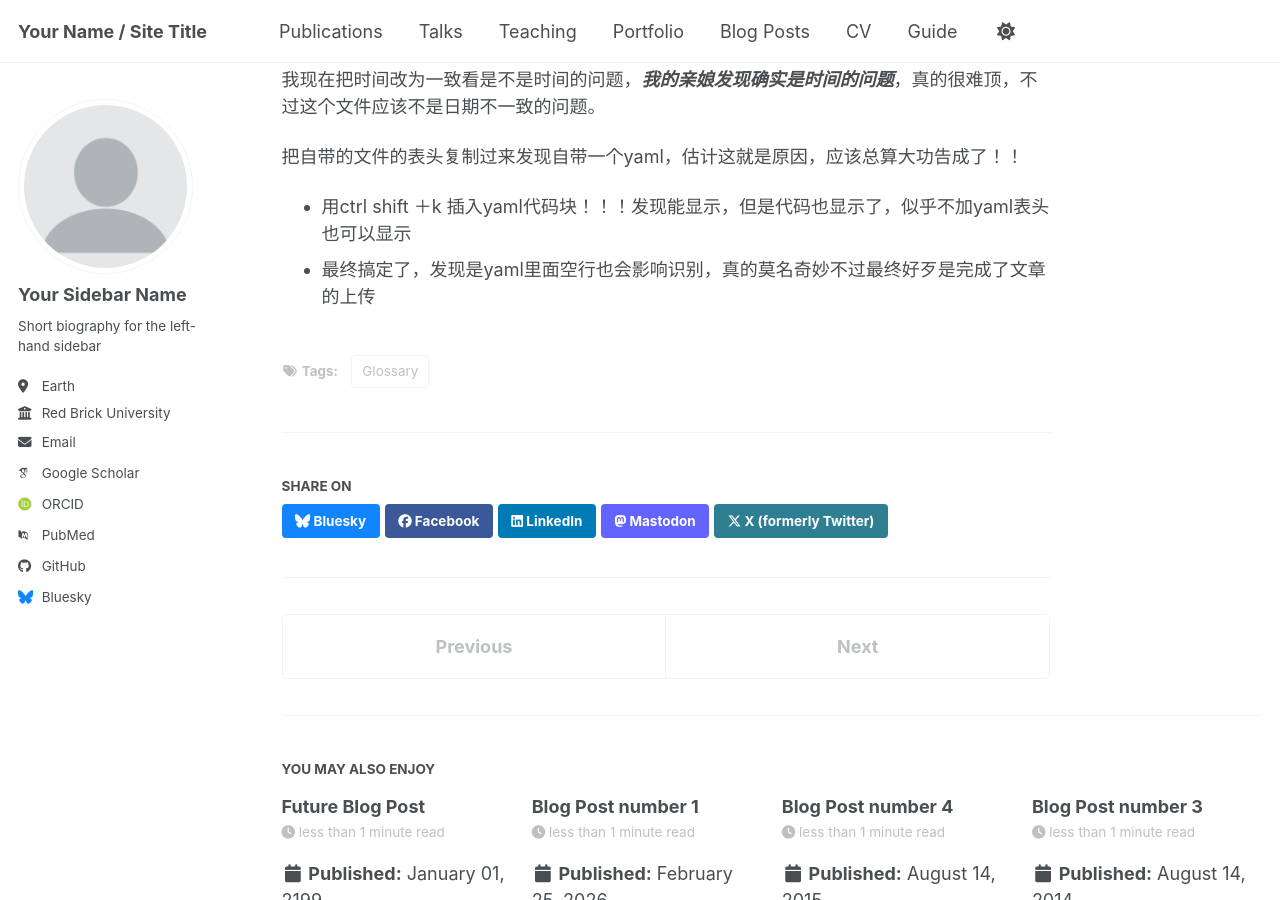
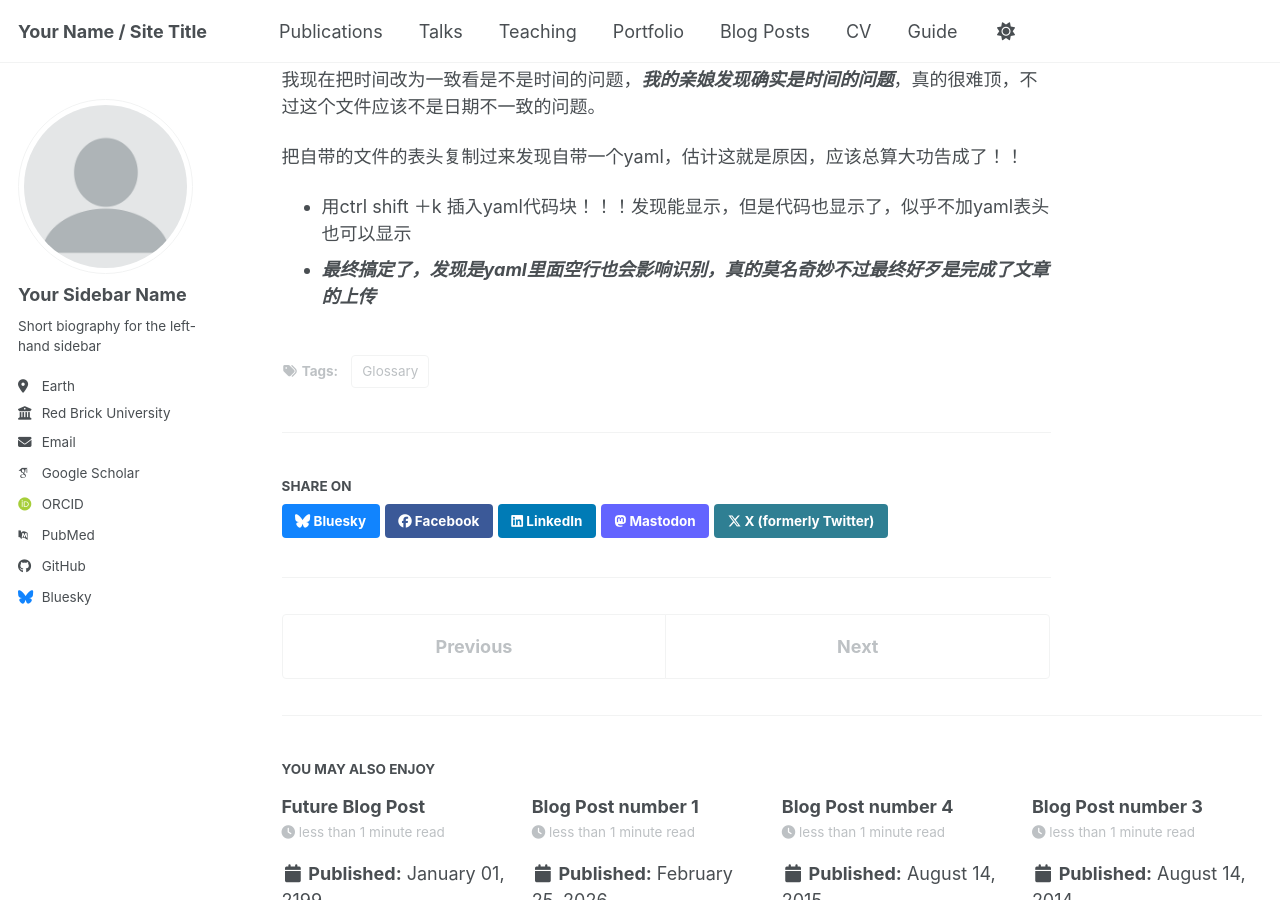
Before and after one commit to Khalil-Nan/Khalil-Nan.github.io, a Jekyll site: the page built from _posts/2026-02-02-create-pages.md, in a window 1280 px wide and 900 px high, scrolled down 1341 px. Built offline with Jekyll 4.4.1, drawn with Linux system fonts in a browser that asks for light colours; some web fonts are replaced; a script bundle is joined from its source files by our own code; library files that are not in the unit come from our copies.

Commit message:
Update 2026-02-02-create-pages.md

```diff
--- a/_posts/2026-02-02-create-pages.md
+++ b/_posts/2026-02-02-create-pages.md
@@ -48,4 +48,4 @@ https://docs.github.com/en/pages/quickstart
 把自带的文件的表头复制过来发现自带一个yaml，估计这就是原因，应该总算大功告成了！！
 
 - 用ctrl shift ＋k 插入yaml代码块！！！发现能显示，但是代码也显示了，似乎不加yaml表头也可以显示
-- 最终搞定了，发现是yaml里面空行也会影响识别，真的莫名奇妙不过最终好歹是完成了文章的上传
+- ***最终搞定了，发现是yaml里面空行也会影响识别，真的莫名奇妙不过最终好歹是完成了文章的上传***
```
